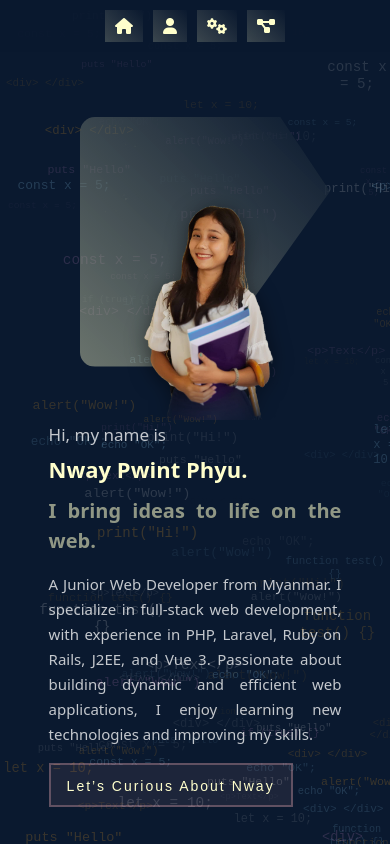
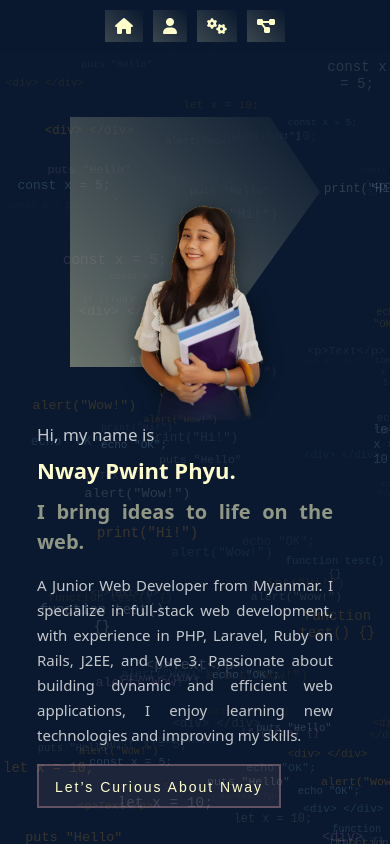
Before and after one commit to ye-min-aung/portfolio_nway, a Vue app: page / in a window 390 px wide. Built offline with nearby package versions, Linux system fonts and the light colour scheme.

Commit message:
fix bugs

```diff
--- a/src/pages/index.vue
+++ b/src/pages/index.vue
@@ -12,7 +12,8 @@
           applications, I enjoy learning new technologies and improving my
           skills.
         </p>
-        <Button :label="'Let’s Curious About Nway'" @click="navigateToAbout" />
+
+        <Button @click="navigateToAbout" :label="'Let’s Curious About Nway'" />
       </div>
 
       <div class="vector-image">
@@ -34,7 +35,7 @@ const router = useRouter();
 const navigateToAbout = () => router.push("/about");
 </script>
 
-<style>
+<style scoped>
 @import "../assets/styles.css";
 
 
@@ -83,7 +84,7 @@ const navigateToAbout = () => router.push("/about");
 .vector-image img {
   width: 350px;
   height: auto;
-  filter: drop-shadow(0px 4px 10px rgba(0, 0, 0, 0.5));
+  filter: drop-shadow(0px 4px 10px rgba(0, 0, 0, 0.5)); /* Soft shadow */
   mask-image: radial-gradient(
     circle,
     rgba(0, 0, 0, 0.096) 60%,
@@ -107,7 +108,7 @@ const navigateToAbout = () => router.push("/about");
   background: linear-gradient(
     45deg,
     rgba(255, 255, 204, 0.397),
-    #0a192fe1
+    /* Light yellow */ #0a192fe1 /* Dark navy blue */
   );
   clip-path: polygon(
     0 0,
@@ -117,7 +118,6 @@ const navigateToAbout = () => router.push("/about");
     0% 100%
   );
   z-index: 1;
-  border-radius: 15px;
 }
 
 @media (max-width: 992px) {
@@ -131,75 +131,87 @@ const navigateToAbout = () => router.push("/about");
     font-size: 32px;
     margin-bottom: 10px;
   }
+
   .moto {
     font-size: 30px;
   }
+
   .letter {
     width: 100%;
     font-size: 25px;
     line-height: 50px;
+
   }
+
   .vector-image img {
     width: 300px;
     height: auto;
     margin: 10px 0 10px 10px;
   }
+
   .vector-image::before {
     width: 350px;
     height: 300px;
   }
+
   .content {
-    flex-direction: column;
-    align-items: center;
-    text-align: justify;
+    flex-direction: column; /* Stack content vertically */
+    align-items: center; /* Center align the text */
+    text-align: justify; /* Align text in the center */
   }
+
   .vector-image {
-    order: -1;
+    order: -1; /* Place the image above the paragraphs */
   }
 }
-
 @media (max-width: 480px) {
   .container {
-    padding: 0 20px 0 0;
+    padding: 0 20px 0 0; /* Adjusted padding for better spacing */
   }
   .content {
     margin: 10%;
   }
   .name {
-    font-size: 22px;
-    margin-bottom: 10px;
+    font-size: 22px; /* Adjust font size */
+    margin-bottom: 10px; /* Adds space between name and image */
   }
+
   .moto {
-    font-size: 20px;
+    font-size: 20px; /* Adjust font size */
   }
+
   .letter {
-    width: 100%;
-    font-size: 15px;
+    width: 100%; /* Ensure full width for text */
+    font-size: 15px; /* Adjust font size */
     line-height: 25px;
   }
+
   .vector-image img {
-    width: 220px;
-    height: auto;
+    width: 220px; /* Adjust the image size for smaller screens */
+    height: auto; /* Maintain aspect ratio */
     margin-bottom: 5px;
   }
+
   .vector-image::before {
-    width: 250px;
-    height: 250px;
+    width: 250px; /* Adjust size as needed */
+    height: 250px; /* Adjust size as needed */
     clip-path: polygon(
       0 0,
       80% 0,
       100% 30%,
       50% 100%,
       0% 100%
-    );
+    ); /* Unequal corners */
   }
+
   .content {
-    flex-direction: column;
-    align-items: center;
-    text-align: justify;
+    flex-direction: column; /* Stack content vertically */
+    align-items: center; /* Center align the text */
+    text-align: justify; /* Align text in the center */
   }
+
   .vector-image {
-    order: -1;
+    order: -1; /* Place the image above the paragraphs */
   }
 }
 </style>
--- a/src/style.css
+++ b/src/style.css
@@ -1,4 +1,4 @@
-:root {
+/* :root {
   font-family: system-ui, Avenir, Helvetica, Arial, sans-serif;
   line-height: 1.5;
   font-weight: 400;
@@ -76,4 +76,4 @@ button:focus-visible {
   button {
     background-color: #f9f9f9;
   }
-}
+} */
```
